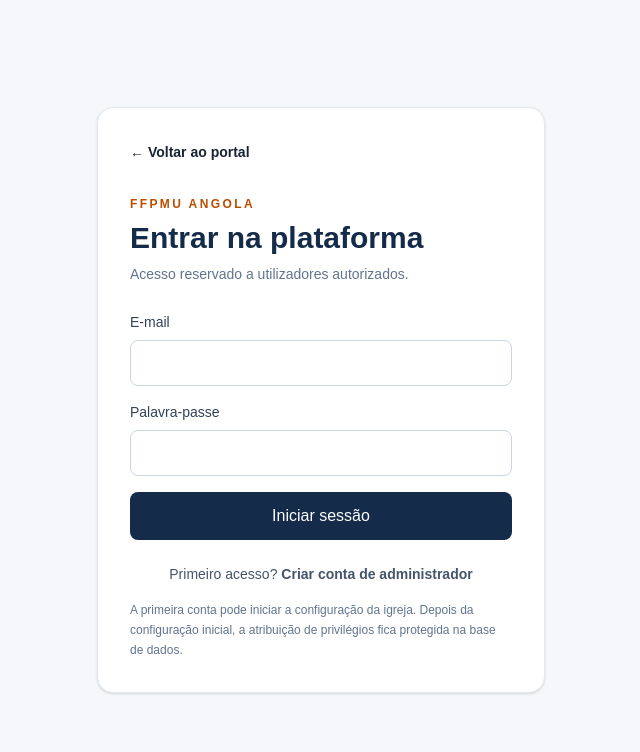
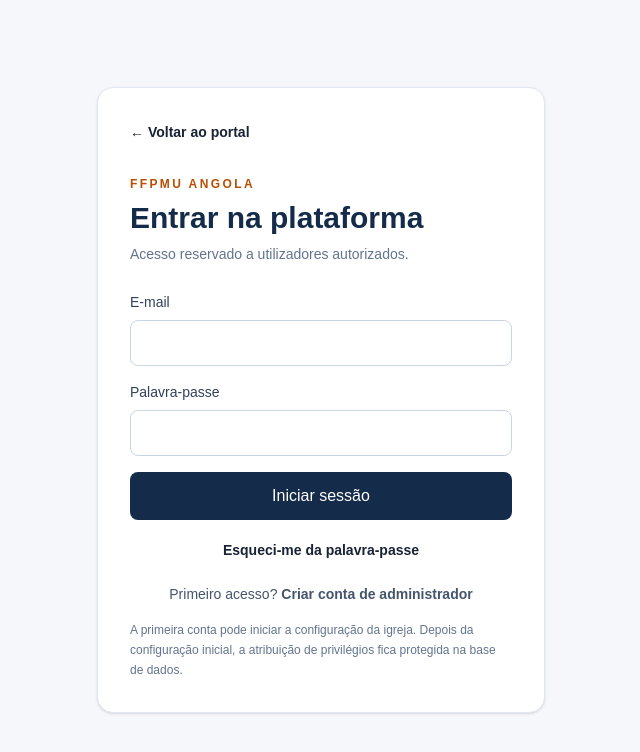
Before and after one commit to suporteunificacao-afk/FFPMU-ANGOLA, a Next.js app: page /login in a window 1280 px wide. Shown: the top 752 px of the page, without its empty margins (319-959 px from the left). Built offline with nearby package versions, Linux system fonts and the light colour scheme; no server answers.

Commit message:
feat(auth): add password recovery link to login

```diff
--- a/src/app/login/page.tsx
+++ b/src/app/login/page.tsx
@@ -24,6 +24,7 @@ export default async function LoginPage({ searchParams }: { searchParams: Promis
       {params.setup && <p className="mt-4 text-sm text-amber-800">Configure as variáveis do Supabase para continuar.</p>}
       {params.error && <p className="mt-4 text-sm text-red-700">Não foi possível iniciar sessão. Verifique as credenciais.</p>}
       <form action={signIn} className="mt-7 space-y-4"><label className="block text-sm font-medium text-slate-700">E-mail<input name="email" type="email" required className="mt-2 w-full rounded-lg border border-slate-300 px-3 py-3 outline-none focus:border-amber-600"/></label><label className="block text-sm font-medium text-slate-700">Palavra-passe<input name="password" type="password" required className="mt-2 w-full rounded-lg border border-slate-300 px-3 py-3 outline-none focus:border-amber-600"/></label><button disabled={!supabase} className="w-full rounded-lg bg-[#142b4a] px-4 py-3 font-semibold text-white disabled:cursor-not-allowed disabled:opacity-50">Iniciar sessão</button></form>
+      <p className="mt-5 text-center text-sm"><Link href="/recuperar-senha" className="font-semibold text-amber-700 hover:underline">Esqueci-me da palavra-passe</Link></p>
       <p className="mt-6 text-center text-sm text-slate-600">Primeiro acesso? <Link href="/primeiro-acesso" className="font-semibold text-amber-700">Criar conta de administrador</Link></p>
       <p className="mt-4 text-xs leading-5 text-slate-500">A primeira conta pode iniciar a configuração da igreja. Depois da configuração inicial, a atribuição de privilégios fica protegida na base de dados.</p>
     </div>
```
